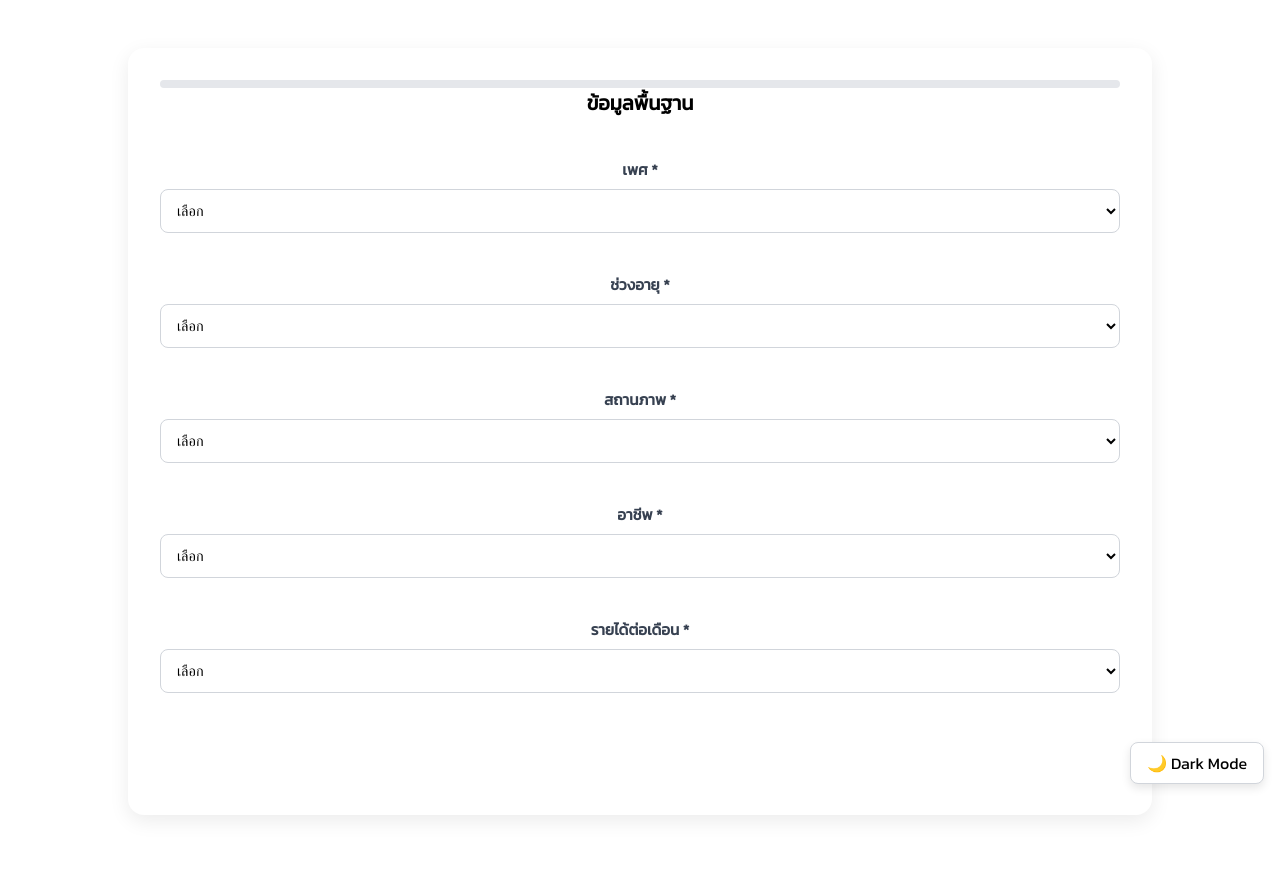
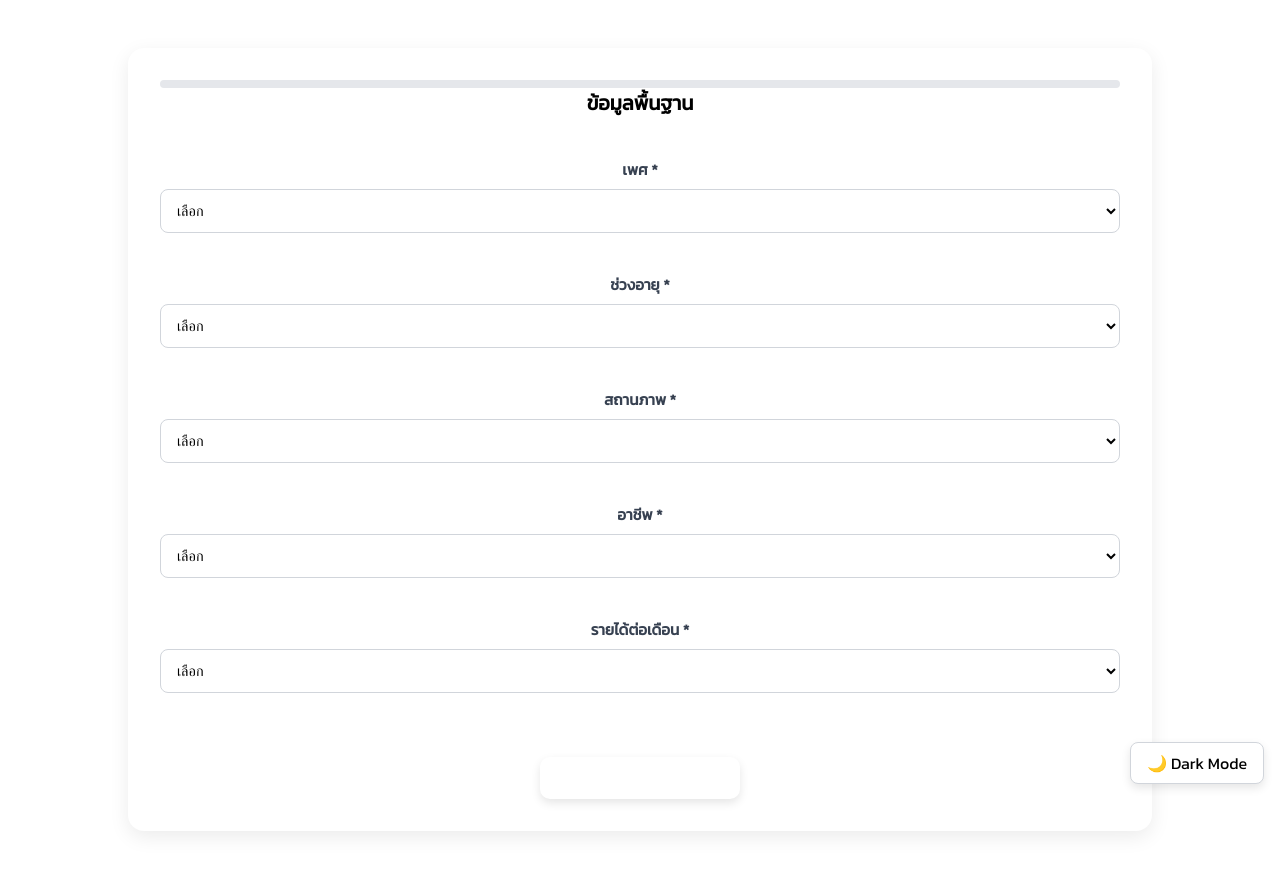
Before and after one commit to tasuke567/brand-predictor, a React (Vite) app: page / in a window 1280 px wide. Shown: the top 872 px of the page. Built offline with nearby package versions, Linux system fonts and the light colour scheme.

Commit message:
style: add button styles for improved UI consistency

```diff
--- a/src/styles/App.css
+++ b/src/styles/App.css
@@ -3,6 +3,20 @@
 button {
   color: white;
   transition: background-color 0.3s ease;
+  border-radius: 10px;
+  padding: 0.75rem 1.5rem;
+  border: none;
+  font-size: 1rem;
+  cursor: pointer;
+  margin-top: 1rem;
+  width: 100%;
+  max-width: 200px;
+  text-align: center;
+  background-color: #3b82f6;
+  box-shadow: 0 4px 10px rgba(0, 0, 0, 0.1);
+  font-weight: 500;
+  text-decoration: none;
+
 }
 #root {
   max-width: 1280px;
```
